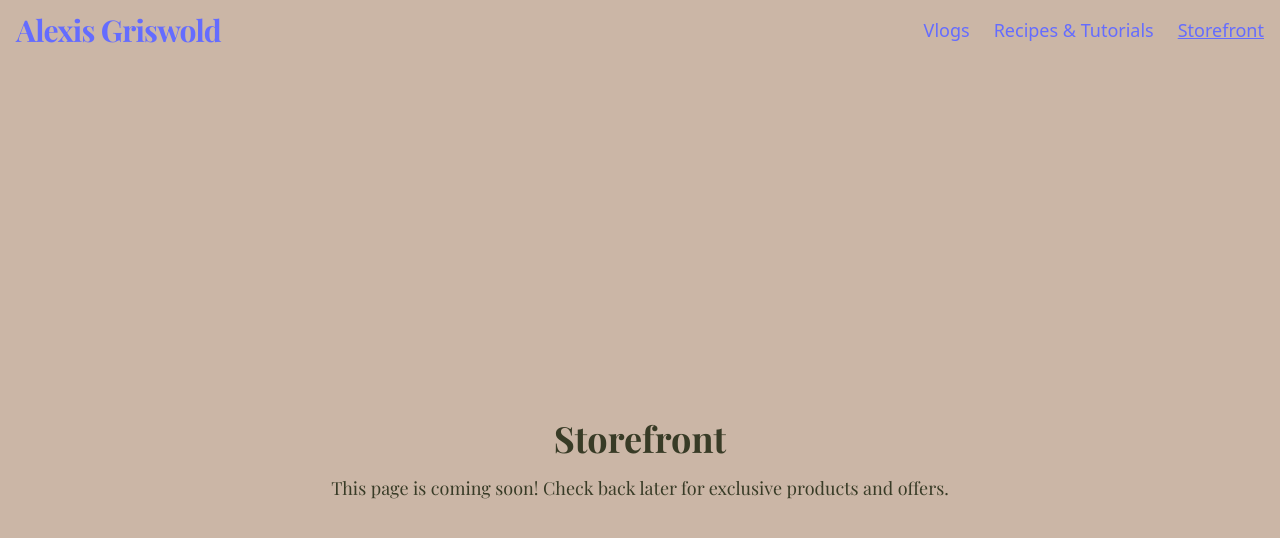
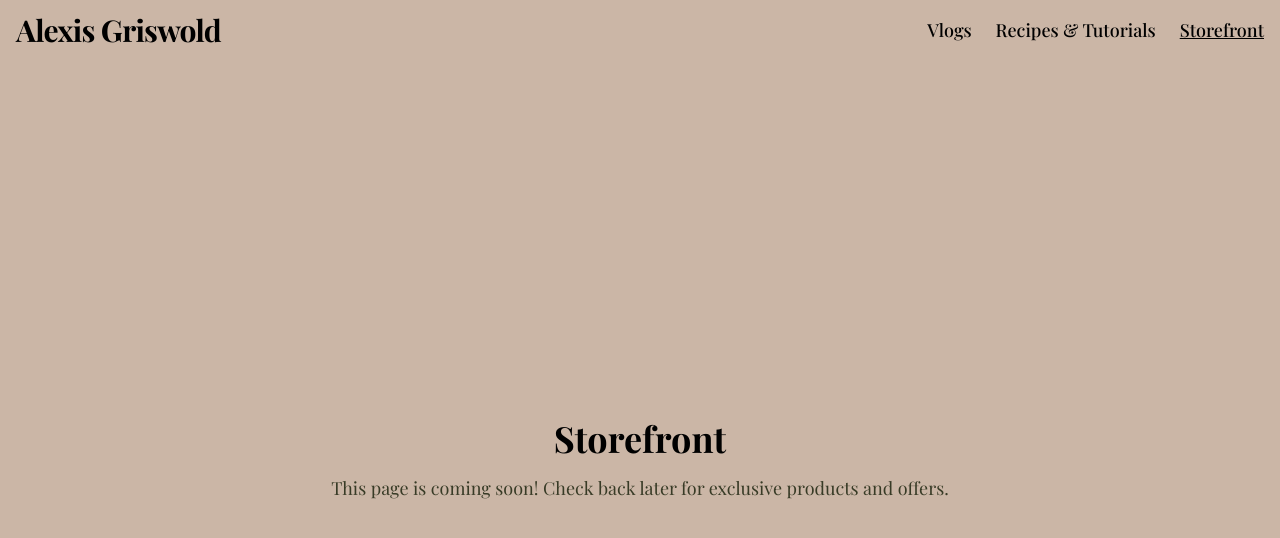
Before and after one commit to buildsbyandy/alexis-griswold-site, a React (Vite) app: page /store in a window 1280 px wide. Shown: the top 538 px of the page. Built offline with nearby package versions, Linux system fonts and the light colour scheme.

Commit message:
Changed the header font and color for all the sub pages.

```diff
--- a/src/components/Header.tsx
+++ b/src/components/Header.tsx
@@ -9,9 +9,9 @@ const navLinks = [
 const Header = () => {
   const location = useLocation();
   return (
-    <header className="w-full bg-[#cbb6a6] text-[#383B26] shadow-md">
+    <header className="w-full bg-[#cbb6a6] shadow-md">
       <div className="max-w-7xl mx-auto flex items-center justify-between px-4 py-3">
-        <Link to="/" className="font-serif text-2xl md:text-3xl font-bold tracking-tight">
+        <Link to="/" className="font-serif text-2xl md:text-3xl font-bold tracking-tight text-black">
           Alexis Griswold
         </Link>
         <nav className="flex gap-6">
@@ -19,7 +19,7 @@ const Header = () => {
             <Link
               key={link.to}
               to={link.to}
-              className={`text-lg font-medium transition-colors duration-200 hover:text-[#654C37] ${location.pathname === link.to ? 'underline' : ''}`}
+              className={`text-lg font-serif font-medium text-black transition-colors duration-200 hover:text-[#654C37] ${location.pathname === link.to ? 'underline' : ''}`}
             >
               {link.label}
             </Link>
--- a/src/pages/Recipes.tsx
+++ b/src/pages/Recipes.tsx
@@ -119,7 +119,7 @@ const Recipes: React.FC = () => {
       <section className="flex flex-col md:flex-row w-full max-w-7xl mx-auto py-16 px-4 gap-12 md:gap-24 items-center min-h-screen">
         {/* Inspiring Message */}
         <div className="md:w-1/2 w-full flex flex-col justify-center items-center md:items-start">
-          <h2 className="text-3xl md:text-5xl font-bold mb-8 tracking-wide text-center md:text-left">RECIPES & TUTORIALS</h2>
+          <h2 className="text-3xl md:text-5xl font-bold mb-8 tracking-wide text-center md:text-left text-black">RECIPES & TUTORIALS</h2>
           <p className="text-lg md:text-xl leading-relaxed max-w-xl text-center md:text-left whitespace-pre-line">
             {inspiringMessage}
           </p>
--- a/src/pages/Storefront.tsx
+++ b/src/pages/Storefront.tsx
@@ -2,7 +2,7 @@ import React from 'react';
 
 const Storefront: React.FC = () => (
   <div className="w-screen min-h-screen bg-[#cbb6a6] text-[#383B26] font-serif flex flex-col items-center justify-center">
-    <h1 className="text-4xl font-bold mb-4">Storefront</h1>
+    <h1 className="text-4xl font-bold mb-4 text-black">Storefront</h1>
     <p className="text-lg">This page is coming soon! Check back later for exclusive products and offers.</p>
   </div>
 );
--- a/src/pages/Vlogs.tsx
+++ b/src/pages/Vlogs.tsx
@@ -82,7 +82,7 @@ export const Vlogs: React.FC = () => {
   return (
     <div className="w-screen min-h-screen bg-[#cbb6a6] font-serif flex flex-col">
       <header className="py-8 text-center">
-        <h1 className="text-5xl font-bold text-[#383B26] mb-2">Media</h1>
+        <h1 className="text-5xl font-bold text-black mb-2">Media</h1>
         <p className="text-2xl italic text-[#654C37]">See life through my eyes</p>
       </header>
       <div className="flex flex-1 gap-8 px-8 pb-8 w-full h-full">
```
